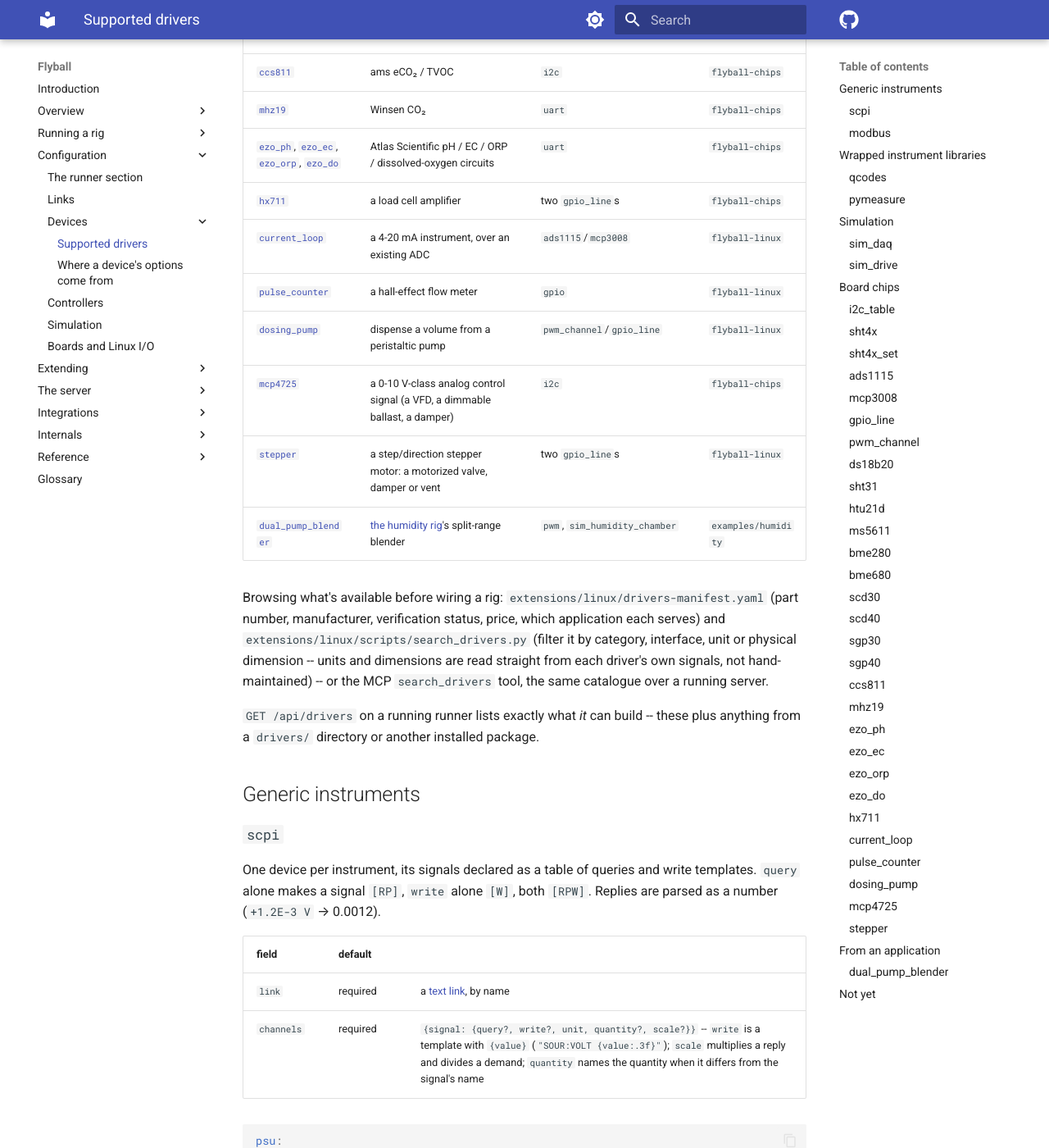
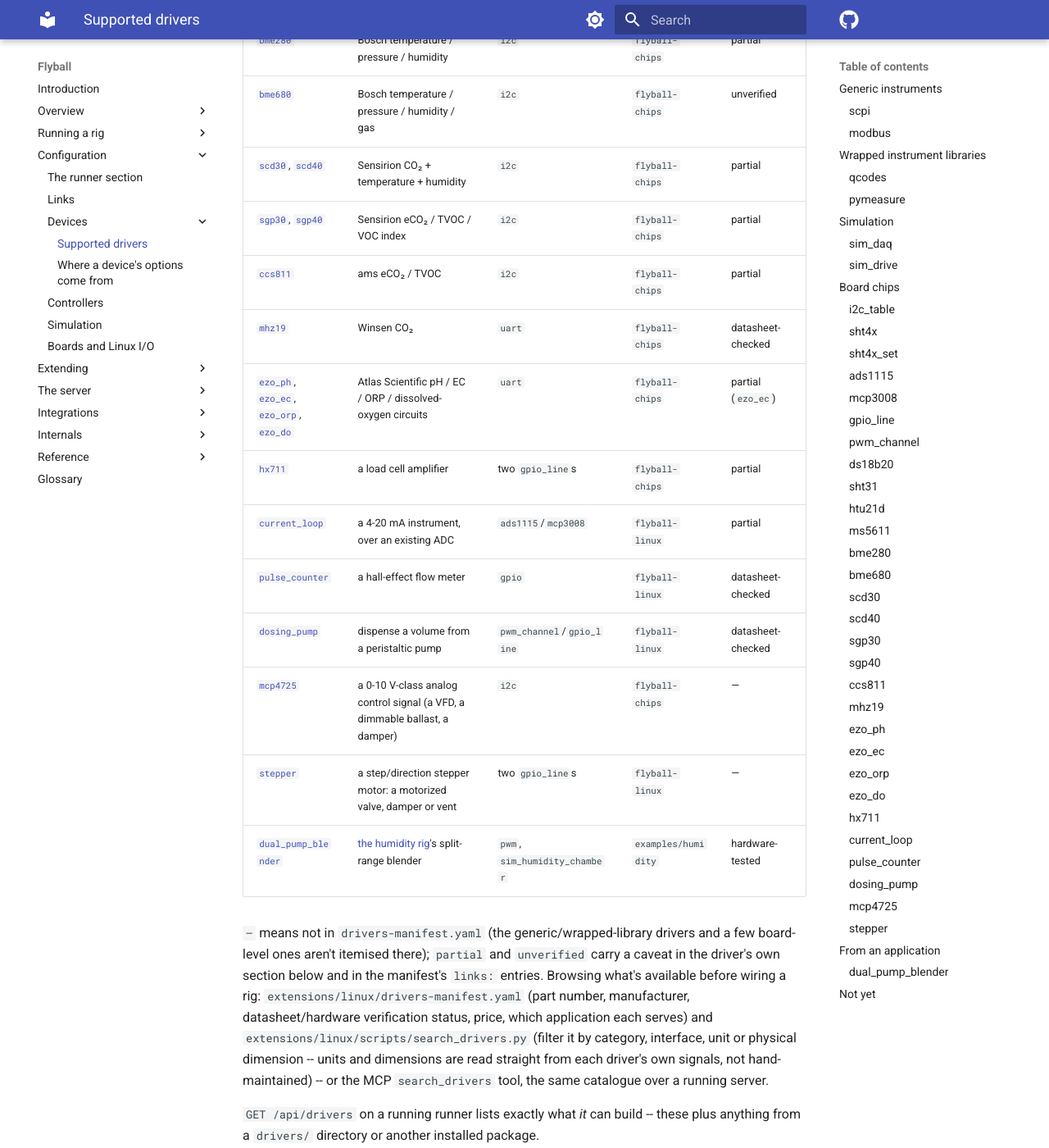
Before and after one commit to bengineer42/flyball, an MkDocs documentation site: the page built from book/src/2-config/devices/drivers.md, in a window 1280 px wide and 1400 px high, scrolled down 1577 px. Shown: the whole window at 82% size. Built offline with MkDocs 1.6.1 and Material for MkDocs 9.7.7, drawn with Linux system fonts in a browser that asks for light colours; comment, search, counter and statistics services are not loaded; the version menu is left out; some of the changed text lies outside the part shown.

Commit message:
docs: status column on the drivers table; bme680 unverified, ms5611 known issue
HW-04 (docs half): flag bme680 datasheet_checked: false in the manifest --
its calibration byte offsets and gas-block layout are transcribed from
community driver ports, not re-derived from a datasheet table (HW-03 is
the code-side fix). Add the same caveat as an admonition under the
`### bme680` heading.

Add a `status` column to the drivers table in drivers.md, joined from the
manifest's datasheet_checked/hardware_tested fields (hardware-tested,
datasheet-checked, partial, unverified, known issue, or `—` for drivers
the manifest doesn't itemise -- the wrapped-library and generic/board
drivers). Mark ms5611 "known issue" for its unverified PROM CRC-4 (an
admonition under its heading too) without deciding D-021 either way,
which stays open in brain/DECISIONS.md.

Co-Authored-By: Claude Opus 5.5 (1M context) <noreply@anthropic.com>

```diff
--- a/book/src/2-config/devices/drivers.md
+++ b/book/src/2-config/devices/drivers.md
@@ -11,44 +11,48 @@ Most bench instruments need one of the first four; a chip on a Raspberry Pi
 one of the board drivers; a simulation the two `sim_*`. If none fits,
 [Extending](../../3-extending/index.md) is one short class.
 
-| driver | for | on a link | ships in |
-| --- | --- | --- | --- |
-| [`scpi`](#scpi) | any text instrument: a query and/or a write template per signal | `visa`, `serial`, `fake_text` | `flyball-visa` |
-| [`modbus`](#modbus) | PID controllers, MFCs, chillers, PLCs: a register per signal | `modbus_tcp`, `modbus_rtu`, `fake_registers` | `flyball-modbus` |
-| [`qcodes`](#qcodes) | ~200 QCoDeS drivers, parameters as signals | its own | `flyball-qcodes[qcodes]` |
-| [`pymeasure`](#pymeasure) | ~150 PyMeasure drivers, properties as signals | its own | `flyball-pymeasure[pymeasure]` |
-| [`sim_daq`](#sim_daq) | read a simulated plant | `sim_plant`, or another package's own `MultiPlant` link such as `sim_furnace` | `flyball-sim` |
-| [`sim_drive`](#sim_drive) | drive a simulated plant | `sim_plant`, or another package's own `MultiPlant` link such as `sim_furnace` | `flyball-sim` |
-| [`i2c_table`](#i2c_table) | any register-mapped I²C chip | `i2c` | `flyball-linux` |
-| [`sht4x`](#sht4x), [`sht4x_set`](#sht4x_set) | Sensirion humidity / temperature | `i2c` | `flyball-chips` |
-| [`ads1115`](#ads1115) | TI 16-bit ADC | `i2c` | `flyball-chips` |
-| [`mcp3008`](#mcp3008) | Microchip 10-bit ADC | `spi` | `flyball-chips` |
-| [`gpio_line`](#gpio_line) | a relay, a switch | `gpio` | `flyball-linux` |
-| [`pwm_channel`](#pwm_channel) | a PWM output | `pwm` | `flyball-linux` |
-| [`ds18b20`](#ds18b20) | 1-Wire thermometers | `onewire` | `flyball-linux` |
-| [`sht31`](#sht31), [`htu21d`](#htu21d) | more Sensirion / TE humidity + temperature | `i2c` | `flyball-chips` |
-| [`ms5611`](#ms5611) | TE barometric pressure | `i2c` | `flyball-chips` |
-| [`bme280`](#bme280) | Bosch temperature / pressure / humidity | `i2c` | `flyball-chips` |
-| [`bme680`](#bme680) | Bosch temperature / pressure / humidity / gas | `i2c` | `flyball-chips` |
-| [`scd30`](#scd30), [`scd40`](#scd40) | Sensirion CO₂ + temperature + humidity | `i2c` | `flyball-chips` |
-| [`sgp30`](#sgp30), [`sgp40`](#sgp40) | Sensirion eCO₂ / TVOC / VOC index | `i2c` | `flyball-chips` |
-| [`ccs811`](#ccs811) | ams eCO₂ / TVOC | `i2c` | `flyball-chips` |
-| [`mhz19`](#mhz19) | Winsen CO₂ | `uart` | `flyball-chips` |
-| [`ezo_ph`](#ezo_ph), [`ezo_ec`](#ezo_ec), [`ezo_orp`](#ezo_orp), [`ezo_do`](#ezo_do) | Atlas Scientific pH / EC / ORP / dissolved-oxygen circuits | `uart` | `flyball-chips` |
-| [`hx711`](#hx711) | a load cell amplifier | two `gpio_line`s | `flyball-chips` |
-| [`current_loop`](#current_loop) | a 4-20 mA instrument, over an existing ADC | `ads1115`/`mcp3008` | `flyball-linux` |
-| [`pulse_counter`](#pulse_counter) | a hall-effect flow meter | `gpio` | `flyball-linux` |
-| [`dosing_pump`](#dosing_pump) | dispense a volume from a peristaltic pump | `pwm_channel`/`gpio_line` | `flyball-linux` |
-| [`mcp4725`](#mcp4725) | a 0-10 V-class analog control signal (a VFD, a dimmable ballast, a damper) | `i2c` | `flyball-chips` |
-| [`stepper`](#stepper) | a step/direction stepper motor: a motorized valve, damper or vent | two `gpio_line`s | `flyball-linux` |
-| [`dual_pump_blender`](#dual_pump_blender) | [the humidity rig](https://bengineer42.github.io/humctrl/)'s split-range blender | `pwm`, `sim_humidity_chamber` | `examples/humidity` |
+| driver | for | on a link | ships in | status |
+| --- | --- | --- | --- | --- |
+| [`scpi`](#scpi) | any text instrument: a query and/or a write template per signal | `visa`, `serial`, `fake_text` | `flyball-visa` | — |
+| [`modbus`](#modbus) | PID controllers, MFCs, chillers, PLCs: a register per signal | `modbus_tcp`, `modbus_rtu`, `fake_registers` | `flyball-modbus` | — |
+| [`qcodes`](#qcodes) | ~200 QCoDeS drivers, parameters as signals | its own | `flyball-qcodes[qcodes]` | — |
+| [`pymeasure`](#pymeasure) | ~150 PyMeasure drivers, properties as signals | its own | `flyball-pymeasure[pymeasure]` | — |
+| [`sim_daq`](#sim_daq) | read a simulated plant | `sim_plant`, or another package's own `MultiPlant` link such as `sim_furnace` | `flyball-sim` | — |
+| [`sim_drive`](#sim_drive) | drive a simulated plant | `sim_plant`, or another package's own `MultiPlant` link such as `sim_furnace` | `flyball-sim` | — |
+| [`i2c_table`](#i2c_table) | any register-mapped I²C chip | `i2c` | `flyball-linux` | — |
+| [`sht4x`](#sht4x), [`sht4x_set`](#sht4x_set) | Sensirion humidity / temperature | `i2c` | `flyball-chips` | hardware-tested |
+| [`ads1115`](#ads1115) | TI 16-bit ADC | `i2c` | `flyball-chips` | — |
+| [`mcp3008`](#mcp3008) | Microchip 10-bit ADC | `spi` | `flyball-chips` | — |
+| [`gpio_line`](#gpio_line) | a relay, a switch | `gpio` | `flyball-linux` | datasheet-checked |
+| [`pwm_channel`](#pwm_channel) | a PWM output | `pwm` | `flyball-linux` | — |
+| [`ds18b20`](#ds18b20) | 1-Wire thermometers | `onewire` | `flyball-linux` | — |
+| [`sht31`](#sht31), [`htu21d`](#htu21d) | more Sensirion / TE humidity + temperature | `i2c` | `flyball-chips` | datasheet-checked |
+| [`ms5611`](#ms5611) | TE barometric pressure | `i2c` | `flyball-chips` | known issue |
+| [`bme280`](#bme280) | Bosch temperature / pressure / humidity | `i2c` | `flyball-chips` | partial |
+| [`bme680`](#bme680) | Bosch temperature / pressure / humidity / gas | `i2c` | `flyball-chips` | unverified |
+| [`scd30`](#scd30), [`scd40`](#scd40) | Sensirion CO₂ + temperature + humidity | `i2c` | `flyball-chips` | partial |
+| [`sgp30`](#sgp30), [`sgp40`](#sgp40) | Sensirion eCO₂ / TVOC / VOC index | `i2c` | `flyball-chips` | partial |
+| [`ccs811`](#ccs811) | ams eCO₂ / TVOC | `i2c` | `flyball-chips` | partial |
+| [`mhz19`](#mhz19) | Winsen CO₂ | `uart` | `flyball-chips` | datasheet-checked |
+| [`ezo_ph`](#ezo_ph), [`ezo_ec`](#ezo_ec), [`ezo_orp`](#ezo_orp), [`ezo_do`](#ezo_do) | Atlas Scientific pH / EC / ORP / dissolved-oxygen circuits | `uart` | `flyball-chips` | partial (`ezo_ec`) |
+| [`hx711`](#hx711) | a load cell amplifier | two `gpio_line`s | `flyball-chips` | partial |
+| [`current_loop`](#current_loop) | a 4-20 mA instrument, over an existing ADC | `ads1115`/`mcp3008` | `flyball-linux` | partial |
+| [`pulse_counter`](#pulse_counter) | a hall-effect flow meter | `gpio` | `flyball-linux` | datasheet-checked |
+| [`dosing_pump`](#dosing_pump) | dispense a volume from a peristaltic pump | `pwm_channel`/`gpio_line` | `flyball-linux` | datasheet-checked |
+| [`mcp4725`](#mcp4725) | a 0-10 V-class analog control signal (a VFD, a dimmable ballast, a damper) | `i2c` | `flyball-chips` | — |
+| [`stepper`](#stepper) | a step/direction stepper motor: a motorized valve, damper or vent | two `gpio_line`s | `flyball-linux` | — |
+| [`dual_pump_blender`](#dual_pump_blender) | [the humidity rig](https://bengineer42.github.io/humctrl/)'s split-range blender | `pwm`, `sim_humidity_chamber` | `examples/humidity` | hardware-tested |
 
-Browsing what's available before wiring a rig: `extensions/linux/drivers-manifest.yaml`
-(part number, manufacturer, verification status, price, which application
-each serves) and `extensions/linux/scripts/search_drivers.py` (filter it by category,
-interface, unit or physical dimension -- units and dimensions are read
-straight from each driver's own signals, not hand-maintained) -- or the
-MCP `search_drivers` tool, the same catalogue over a running server.
+`—` means not in `drivers-manifest.yaml` (the generic/wrapped-library drivers
+and a few board-level ones aren't itemised there); `partial` and `unverified`
+carry a caveat in the driver's own section below and in the manifest's
+`links:` entries. Browsing what's available before wiring a rig:
+`extensions/linux/drivers-manifest.yaml` (part number, manufacturer,
+datasheet/hardware verification status, price, which application each
+serves) and `extensions/linux/scripts/search_drivers.py` (filter it by
+category, interface, unit or physical dimension -- units and dimensions
+are read straight from each driver's own signals, not hand-maintained) --
+or the MCP `search_drivers` tool, the same catalogue over a running server.
 
 `GET /api/drivers` on a running runner lists exactly what *it* can build --
 these plus anything from a `drivers/` directory or another installed
@@ -345,6 +349,11 @@ TE MS5611 barometric pressure: `pressure` (Pa) and `temperature`, both
 | `link` | required | an `i2c` link |
 | `address` | `0x77` | `0x76` on the CSB-low variant |
 
+!!! note "Known issue"
+    The PROM's CRC-4 checksum is read but not verified -- a corrupted
+    calibration block would be trusted silently rather than raising.
+    Whether to implement the check is still open.
+
 ### `bme280`
 
 Bosch BME280/BMP280: `temperature`, `pressure`, and (BME280 only)
@@ -372,6 +381,13 @@ silently-wrong resistance.
 | `address` | `0x76` | `0x77` on SDO-high |
 | `osrs_t`, `osrs_p`, `osrs_h` | `2`, `4`, `2` | oversampling per channel: `0` (skip), `1`, `2`, `4`, `8` or `16` |
 | `gas_heater_c`, `gas_wait_ms` | `320`, `150` | the gas-sensing heater profile used on every read, 0-400 °C and 0-4032 ms |
+
+!!! warning
+    Calibration register byte offsets and the gas-block layout (low- vs
+    high-range variant) are [Unverified] -- transcribed from community
+    driver ports, not re-derived from a raw datasheet table. Treat
+    readings as provisional until checked against a datasheet and real
+    hardware.
 
 ### `scd30`
 
```
Also changed, not shown: 1 other file.
